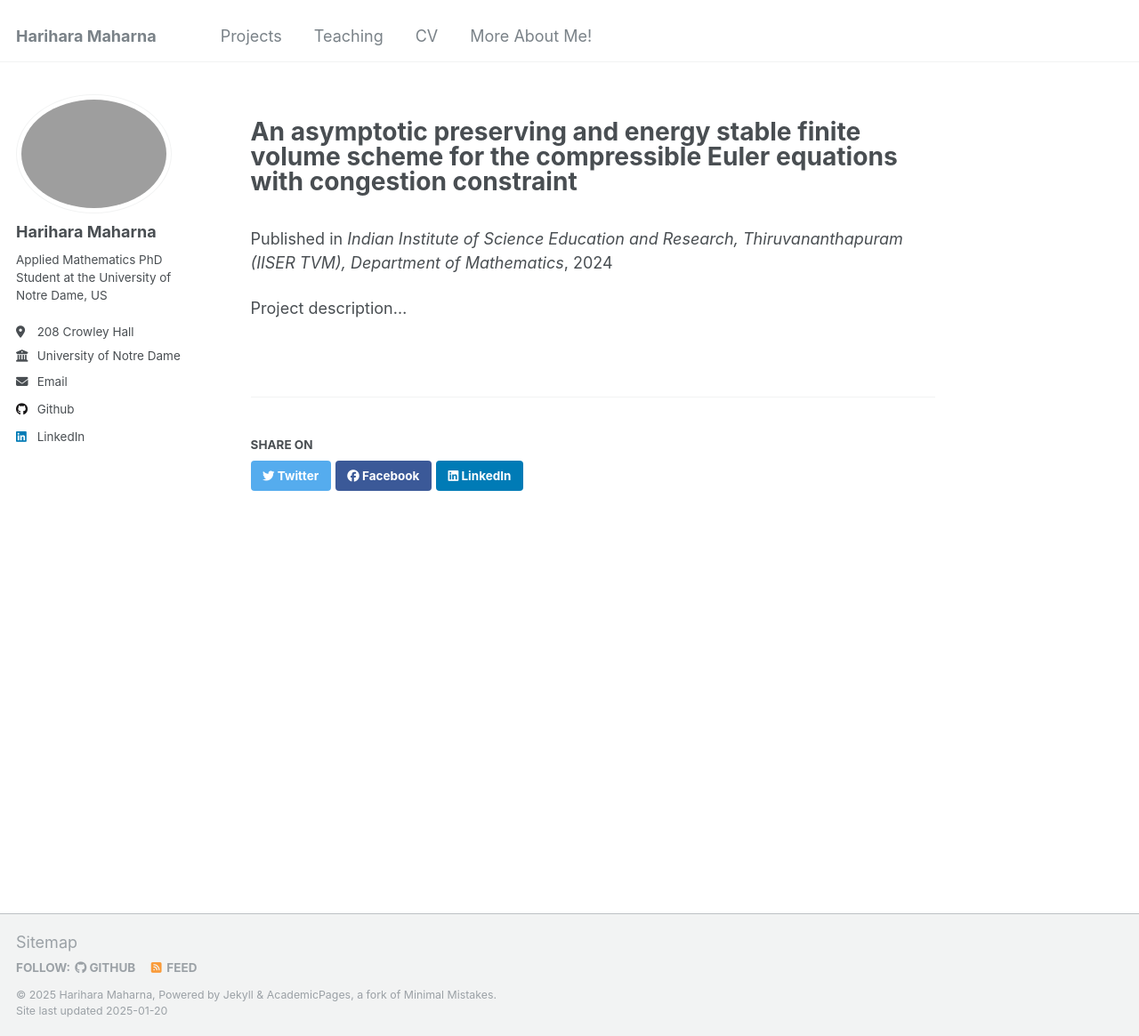
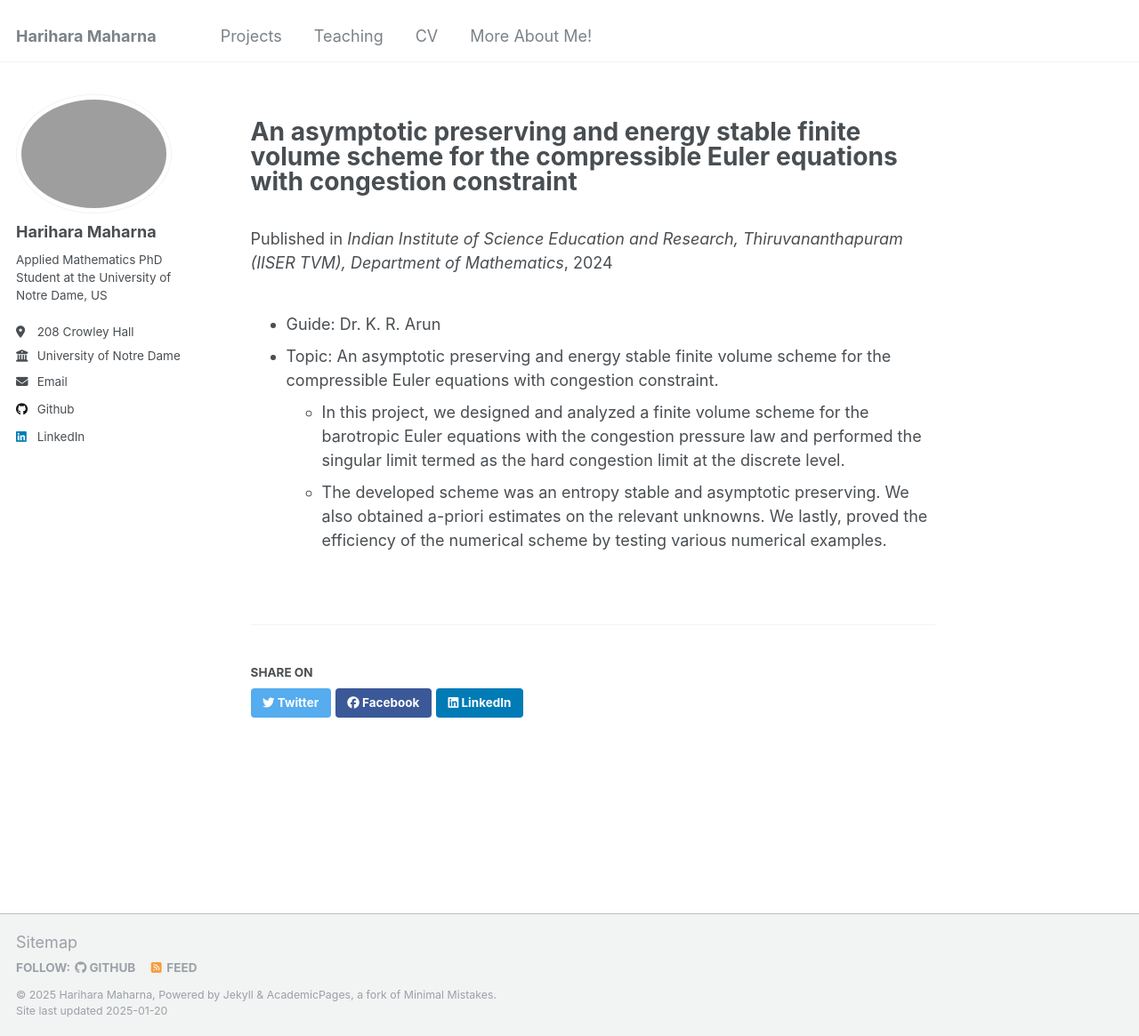
Before and after one commit to harihara-m/harihara-m.github.io, a Jekyll site: the page built from _project/project-1.md, in a window 1280 px wide and 1165 px high. Shown: the whole window at 89% size. Built offline with Jekyll 4.4.1, drawn with Linux system fonts in a browser that asks for light colours.

Commit message:
more updates on project 14

```diff
--- a/_pages/project.html
+++ b/_pages/project.html
@@ -3,12 +3,10 @@ layout: archive
 title: "Projects"
 permalink: /project/
 author_profile: true
-redirect_from:
-- /resume
 ---
 
 {% include base_path %}
 
-{% for post in site.project %}
+{% for post in site.project reversed %}
 {% include archive-single.html %}
 {% endfor %}
--- a/_project/project-1.md
+++ b/_project/project-1.md
@@ -8,12 +8,10 @@ date: 15-01-2024
 location: "Thiruvananthapuram, India"
 ---
 
-Project description...
-
-<!--- Guide: Dr. K. R. Arun-->
-<!--- Topic: An asymptotic preserving and energy stable finite volume scheme for the compressible Euler equations with congestion constraint.-->
-<!--  - In this project, we designed and analyzed a finite volume scheme for the barotropic Euler equations with the congestion pressure law and performed the singular limit termed as the hard congestion limit at the discrete level.-->
-<!--  - The developed scheme was an entropy stable and asymptotic preserving. We also obtained a-priori estimates on the relevant unknowns. We lastly, proved the efficiency of the numerical scheme by testing various numerical examples.-->
+- Guide: Dr. K. R. Arun
+- Topic: An asymptotic preserving and energy stable finite volume scheme for the compressible Euler equations with congestion constraint.
+  - In this project, we designed and analyzed a finite volume scheme for the barotropic Euler equations with the congestion pressure law and performed the singular limit termed as the hard congestion limit at the discrete level.
+  - The developed scheme was an entropy stable and asymptotic preserving. We also obtained a-priori estimates on the relevant unknowns. We lastly, proved the efficiency of the numerical scheme by testing various numerical examples.
 
 <!--Heading 1-->
 <!--======-->
```
